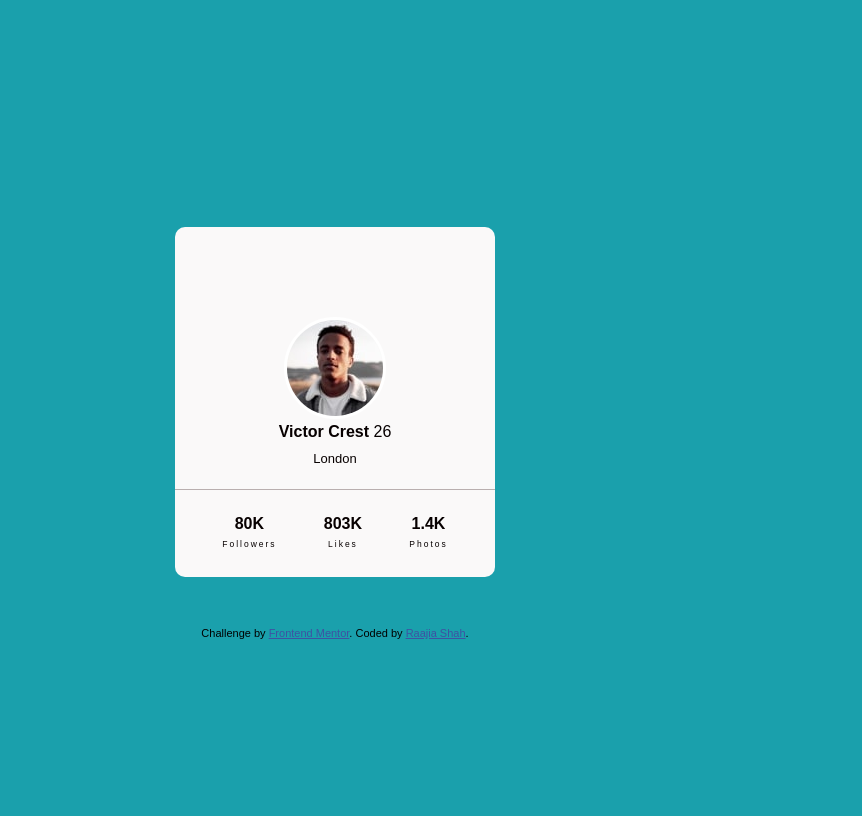
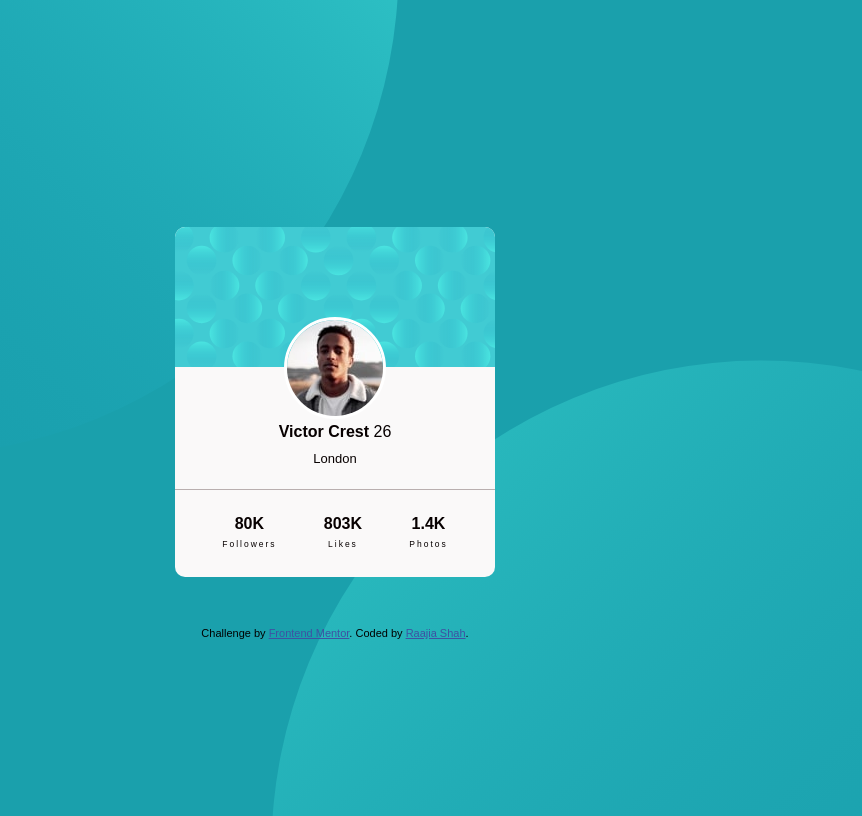
Before and after one commit to RaajiaShah/Profile_Card_Component_Front-End_Mentor, a plain HTML site: page index.html in a window 1280 px wide. Shown: the whole page, without its empty margins (305-1167 px from the left). Drawn offline with Linux system fonts and the light colour scheme.

Commit message:
style.css

```diff
--- a/css/style.css
+++ b/css/style.css
@@ -1,7 +1,7 @@
 body {
     background-color: #1AA0AC;
-    background-image: url(./images/bg-pattern-top.svg),
-    url(images/bg-pattern-bottom.svg);
+    background-image: url(../images/bg-pattern-top.svg),
+    url(../images/bg-pattern-bottom.svg);
     background-position: right 45vw bottom 45vh, 45vw 45vh;
     background-repeat: no-repeat;
     display: flex;
@@ -39,7 +39,7 @@ body {
     height: 140px;
     width: 320px;
     border-radius: 10px 10px 0px 0px;
-    background-image: url("images/bg-pattern-card.svg");
+    background-image: URL("../images/bg-pattern-card.svg");
   }
 
   .content {
```
